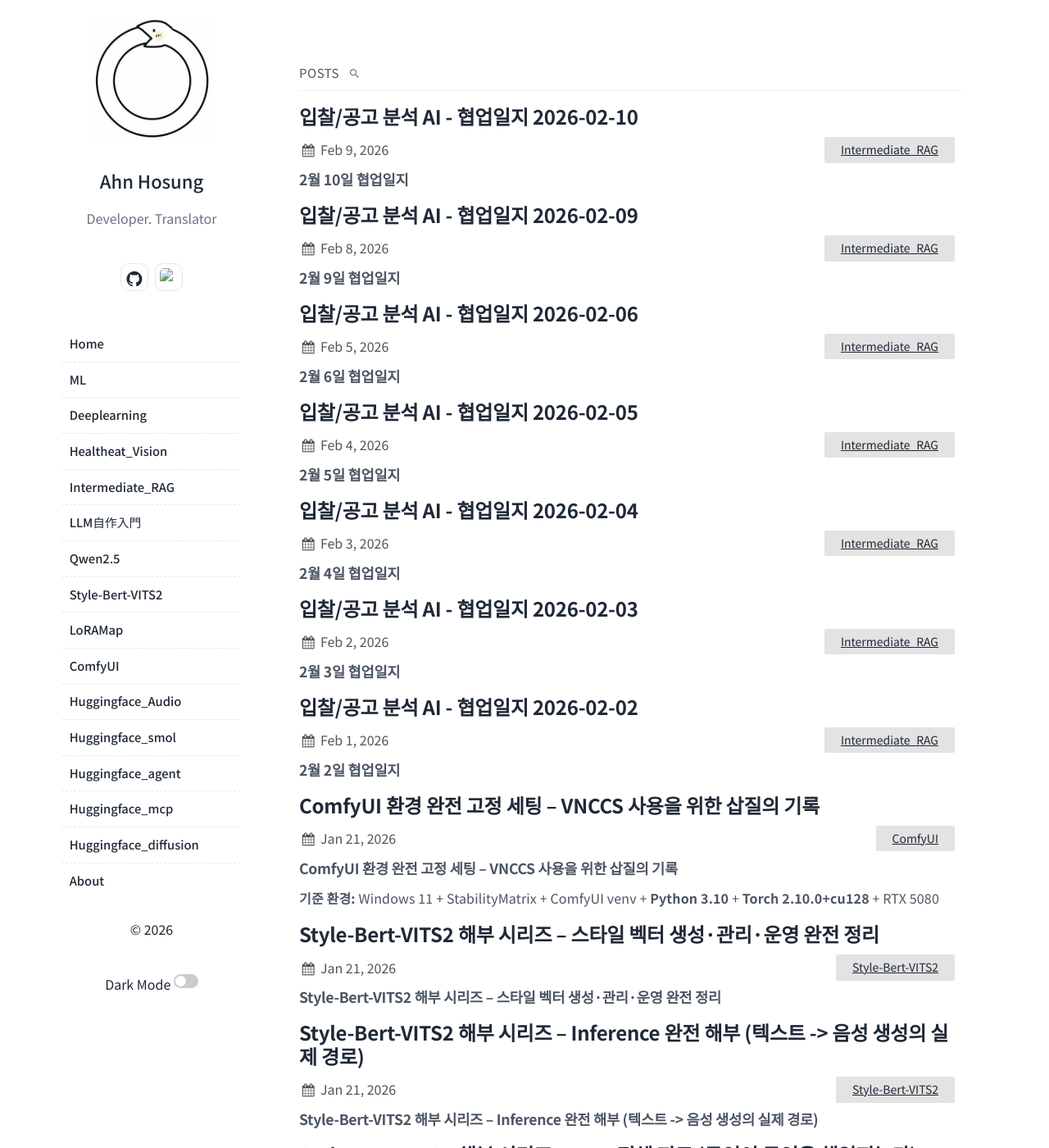
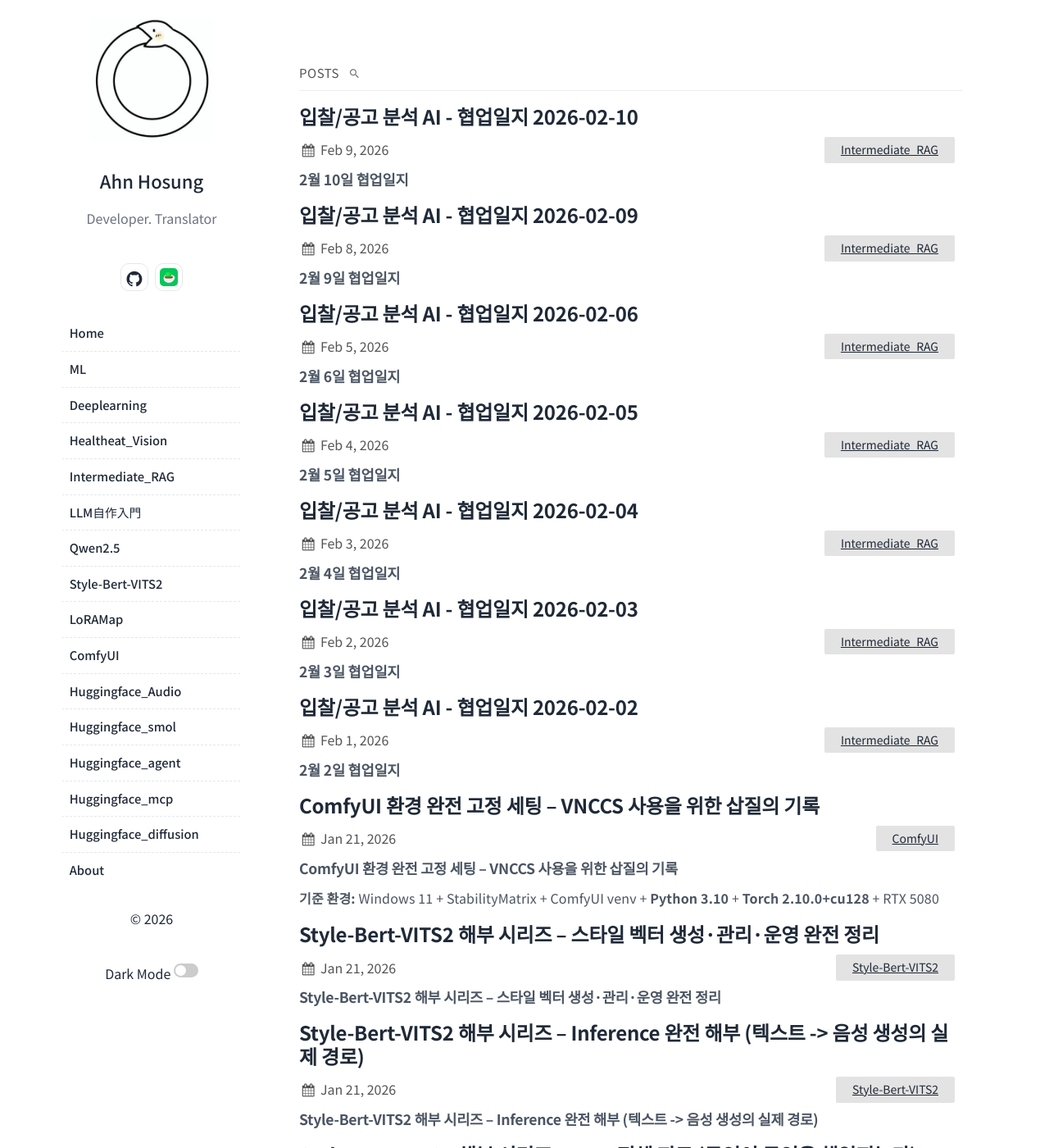
Before and after one commit to hobi2k/hobi2k.github.io, a Jekyll site: the page built from index.md, in a window 1280 px wide and 1400 px high. Shown: the whole window at 82% size. Built offline with Jekyll 4.4.1, drawn with Linux system fonts in a browser that asks for light colours.

Commit message:
fix: 로고 수정

```diff
--- a/_layouts/default.html
+++ b/_layouts/default.html
@@ -45,7 +45,7 @@
         {%- if site.plainwhite.social_links.naver_blog -%}
         <a href="{{ site.plainwhite.social_links.naver_blog }}" target="_blank" rel="noopener noreferrer" aria-label="Naver Blog">
           <li>
-            <img class="icon-naver-img" src="https://ssl.pstatic.net/static/blog/image/favicon/android-icon-192x192.png" alt="Naver Blog" />
+            <img class="icon-naver-img" src="{{ '/assets/icons/naver-blog.svg' | relative_url }}" alt="Naver Blog" />
           </li>
         </a>
         {%- endif -%}
--- a/_sass/plain.scss
+++ b/_sass/plain.scss
@@ -171,6 +171,7 @@ main {
     height: 22px;
     border-radius: 5px;
     display: block;
+    object-fit: cover;
   }
 }
 
```
Also changed, not shown: assets/icons/naver-blog.svg (added).
